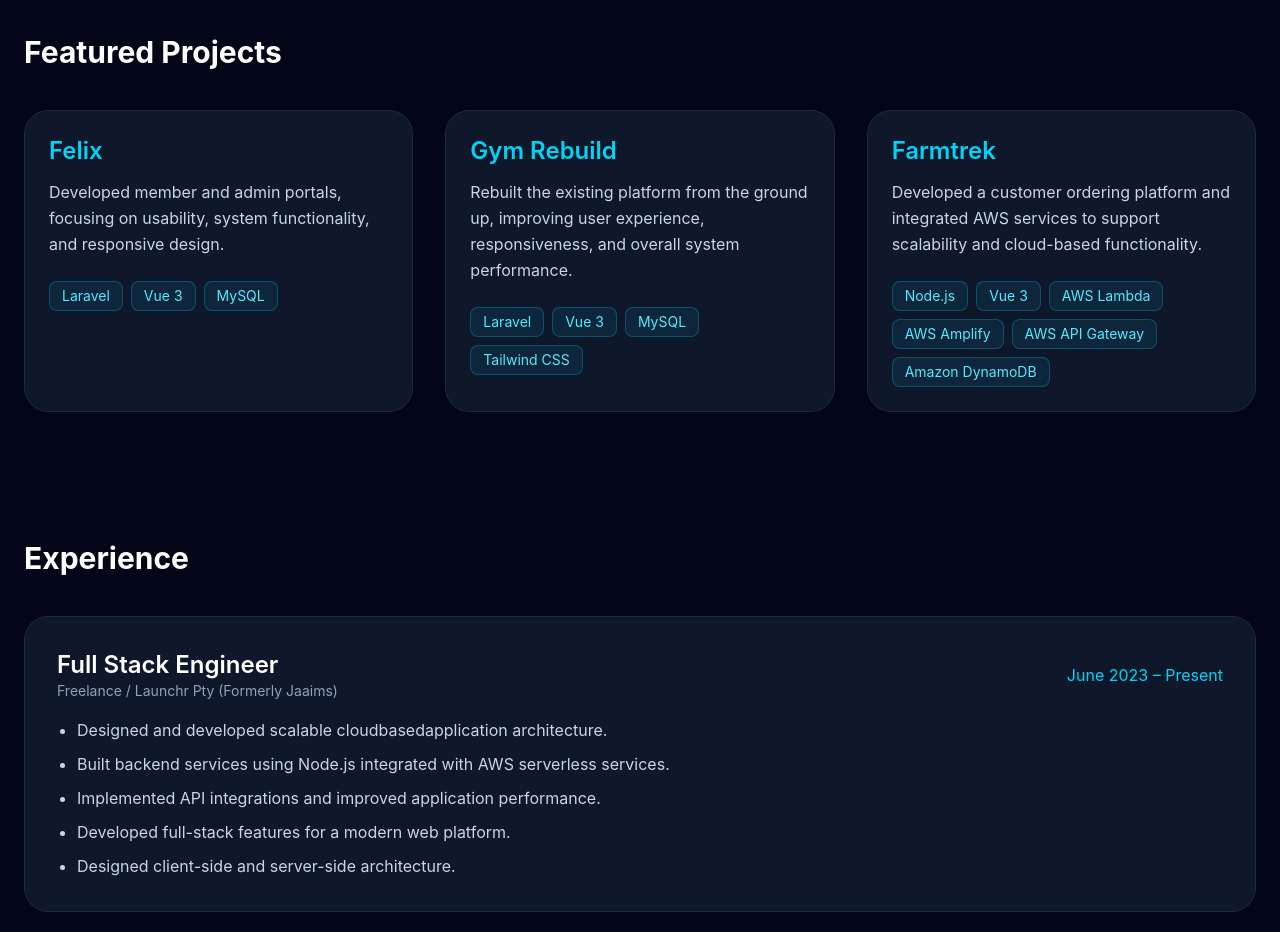
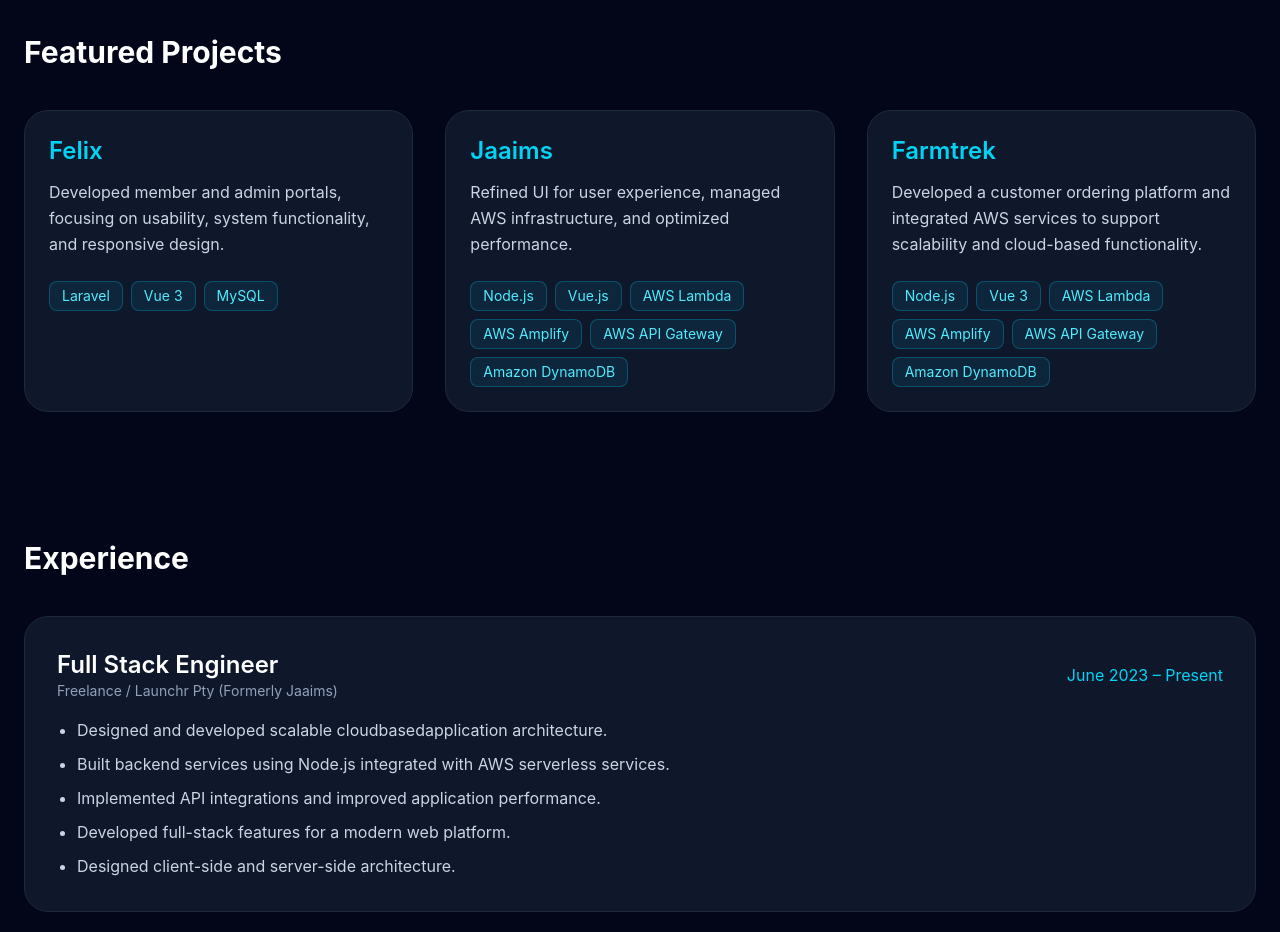
Before and after one commit to rhinlog/portfolio, a React app: page / in a window 1280 px wide. Shown: the part 1380-2312 px from the top of the page. Built offline with nearby package versions, Linux system fonts and the light colour scheme; the HTML template or start-up script is replaced by a standard one.

Commit message:
update gym to jaaims - projects

```diff
--- a/src/App.jsx
+++ b/src/App.jsx
@@ -8,11 +8,11 @@
       link: 'https://felix.api.org.au/products',
     },
     {
-      title: 'Gym Rebuild',
+      title: 'Jaaims',
       description:
-        'Rebuilt the existing platform from the ground up, improving user experience, responsiveness, and overall system performance.',
-      stack: ['Laravel', 'Vue 3', 'MySQL', 'Tailwind CSS'],
-      link: 'https://member.projectbetter.com.au',
+        'Refined UI for user experience, managed AWS infrastructure, and optimized performance.',
+      stack: ['Node.js', 'Vue.js', 'AWS Lambda', 'AWS Amplify', 'AWS API Gateway', 'Amazon DynamoDB'],
+      link: 'https://jaaimsapp.com',
     },
     {
       title: 'Farmtrek',
```
